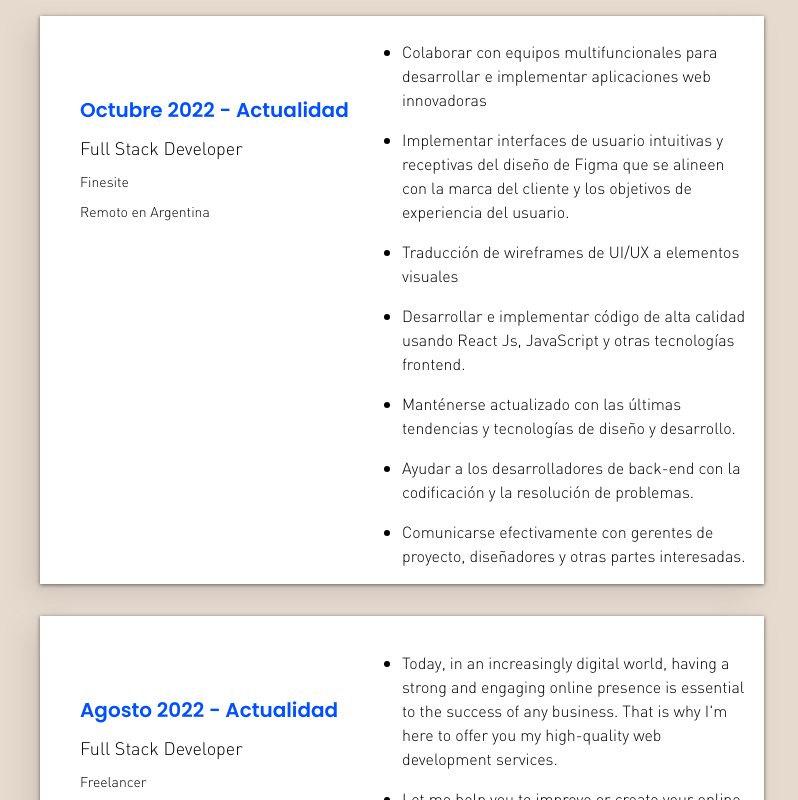
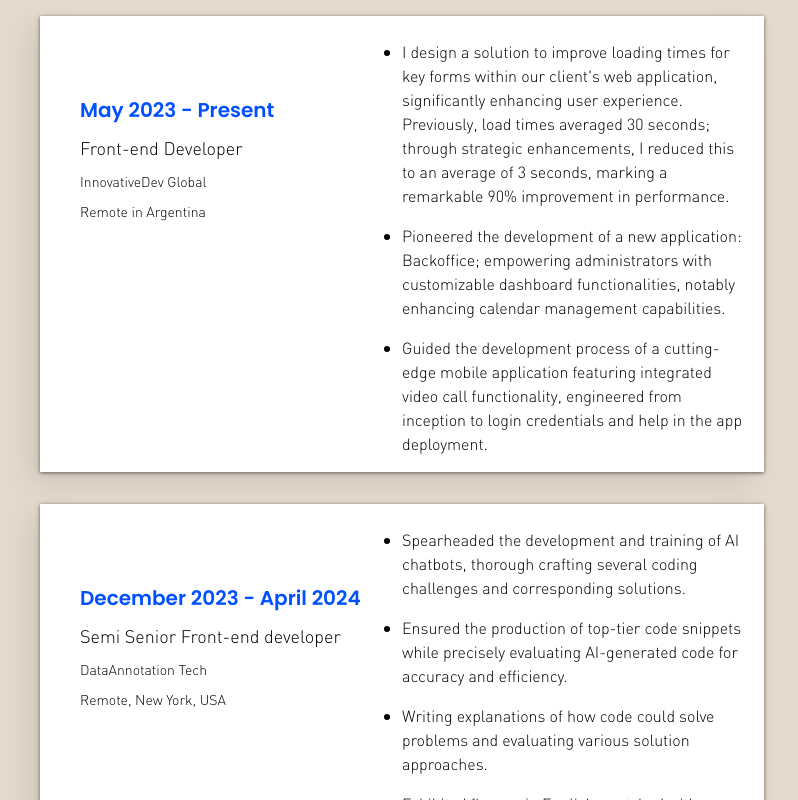
Before and after one commit to Cocahuana/portfolio_nextjs, a Next.js app: page /Curriculum in a window 1280 px wide. Shown: the part 360-1160 px from the top of the page, without its empty margins (238-1036 px from the left). Built offline with nearby package versions, Linux system fonts and the light colour scheme.

Commit message:
Feat: add new jobs and change minor details

```diff
--- a/src/components/templates/Resume/Resume.tsx
+++ b/src/components/templates/Resume/Resume.tsx
@@ -7,6 +7,30 @@ import Flex from "@/components/elements/Flex/Flex";
 
 function Resume() {
 	const experiences = [
+		{
+			date: "May 2023 - Present",
+			role: "Front-end Developer",
+			companyName: "InnovativeDev Global",
+			companyLocation: "Remote in Argentina",
+			paragraphs: [
+				"I design a solution to improve loading times for key forms within our client's web application, significantly enhancing user experience. Previously, load times averaged 30 seconds; through strategic enhancements, I reduced this to an average of 3 seconds, marking a remarkable 90% improvement in performance.",
+				"Pioneered the development of a new application: Backoffice; empowering administrators with customizable dashboard functionalities, notably enhancing calendar management capabilities.",
+				"Guided the development process of a cutting-edge mobile application featuring integrated video call functionality, engineered from inception to login credentials and help in the app deployment.",
+			],
+		},
+		{
+			date: "December 2023 - April 2024",
+			role: "Semi Senior Front-end developer",
+			companyName: "DataAnnotation Tech",
+			companyLocation: "Remote, New York, USA",
+			paragraphs: [
+				"Spearheaded the development and training of AI chatbots, thorough crafting several coding challenges and corresponding solutions.",
+				"Ensured the production of top-tier code snippets while precisely evaluating AI-generated code for accuracy and efficiency.",
+				"Writing explanations of how code could solve problems and evaluating various solution approaches.",
+				"Exhibited fluency in English, matched with exceptional writing and exceptional grammar, facilitating clear communication and documentation processes.",
+				"Writing human-readable summaries of coding problems",
+			],
+		},
 		{
 			date: "Octubre 2022 - Actualidad",
 			role: "Full Stack Developer",
@@ -73,11 +97,11 @@ function Resume() {
 	];
 	const academy = [
 		{
-			date: "Marzo 2021 - November 2024",
+			date: "Marzo 2021 - November 2025",
 			role: "Licenciatura en Informática",
 			companyName: "Universidad Atlántida Argentina",
 			companyLocation: "Mar del Plata, Buenos Aires, Argentina",
-			paragraphs: ["Cursando actualmente el segundo año de la carrera"],
+			paragraphs: ["Cursando actualmente el tercer año de la carrera"],
 		},
 		{
 			date: "Abril 2022 - Agosto 2022",
@@ -95,7 +119,7 @@ function Resume() {
 		},
 	];
 	const professionalSkills = [
-		" Deadline Oriented",
+		"Deadline Oriented",
 		"Pair Programming",
 		"Trabajo en equipo y colaborativo",
 		"Teaching ",
```
